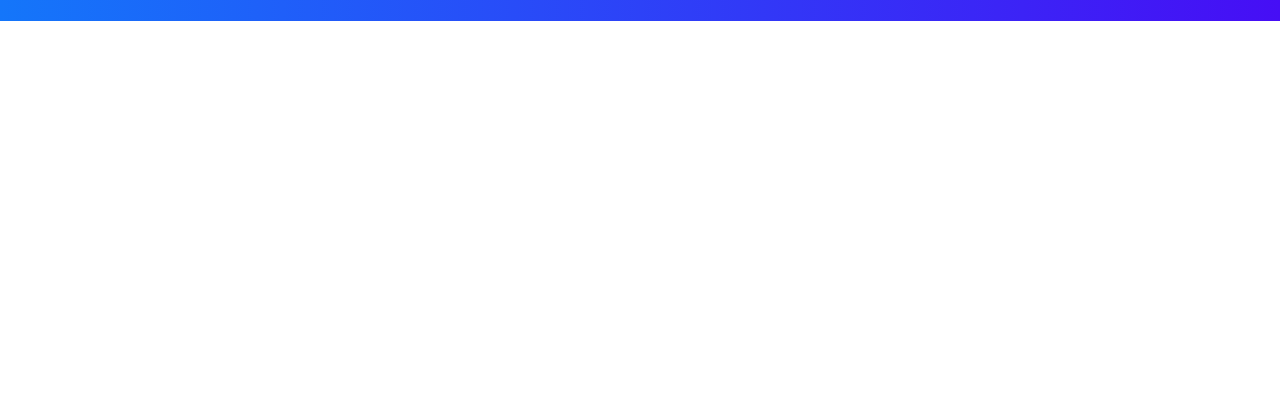
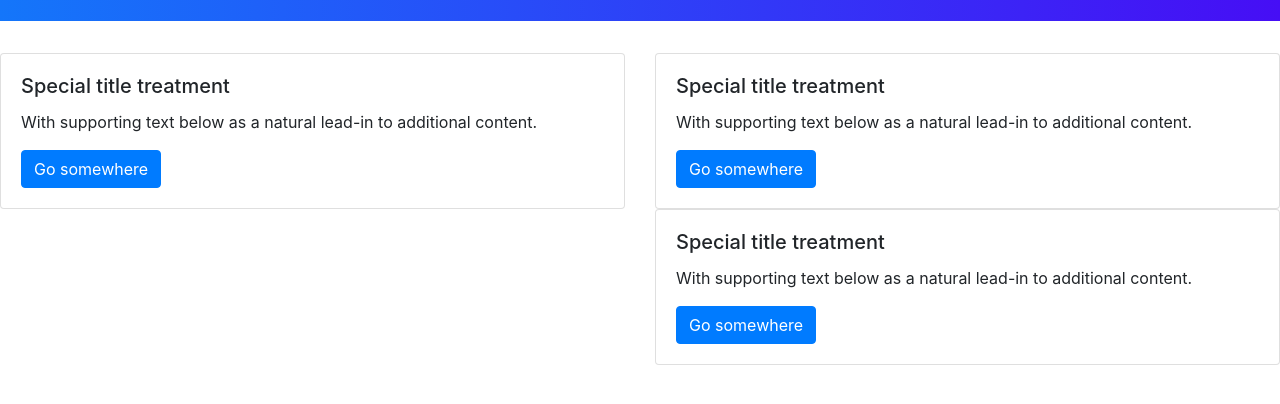
Before and after one commit to da-2005/weather-tracker, a plain HTML site: page index.html in a window 1280 px wide. Shown: the part 86-490 px from the top of the page. Drawn offline with nearby package versions, Linux system fonts and the light colour scheme.

Commit message:
added cards for search bar and hsitory, city info, and future forecasts

```diff
--- a/index.html
+++ b/index.html
@@ -13,9 +13,39 @@
     <div class="jumbotron jumbotron-fluid custom-jumbotron">
         <div class="container">
           <h1 class="display-4 text-center text-white">Weather Dashboard</h1>
-          <!-- <p class="lead">This is a modified jumbotron that occupies the entire horizontal space of its parent.</p> -->
         </div>
-      </div>
+    </div>
+    <div class="row">
+        <div class="col-sm-6">
+          <div class="card">
+            <div class="card-body">
+              <h5 class="card-title">Special title treatment</h5>
+              <p class="card-text">With supporting text below as a natural lead-in to additional content.</p>
+              <a href="#" class="btn btn-primary">Go somewhere</a>
+            </div>
+          </div>
+        </div>
+        <div class="col-sm-6">
+          <div class="card">
+            <div class="card-body">
+              <h5 class="card-title">Special title treatment</h5>
+              <p class="card-text">With supporting text below as a natural lead-in to additional content.</p>
+              <a href="#" class="btn btn-primary">Go somewhere</a>
+            </div>
+          </div>
+        </div>
+    </div>
+    <div class="row d-flex flex-row-reverse">
+        <div class="col-sm-12 col-md-6">
+            <div class="card">
+              <div class="card-body">
+                <h5 class="card-title">Special title treatment</h5>
+                <p class="card-text">With supporting text below as a natural lead-in to additional content.</p>
+                <a href="#" class="btn btn-primary">Go somewhere</a>
+              </div>
+            </div>
+          </div>
+    </div>
 
 
 
```
